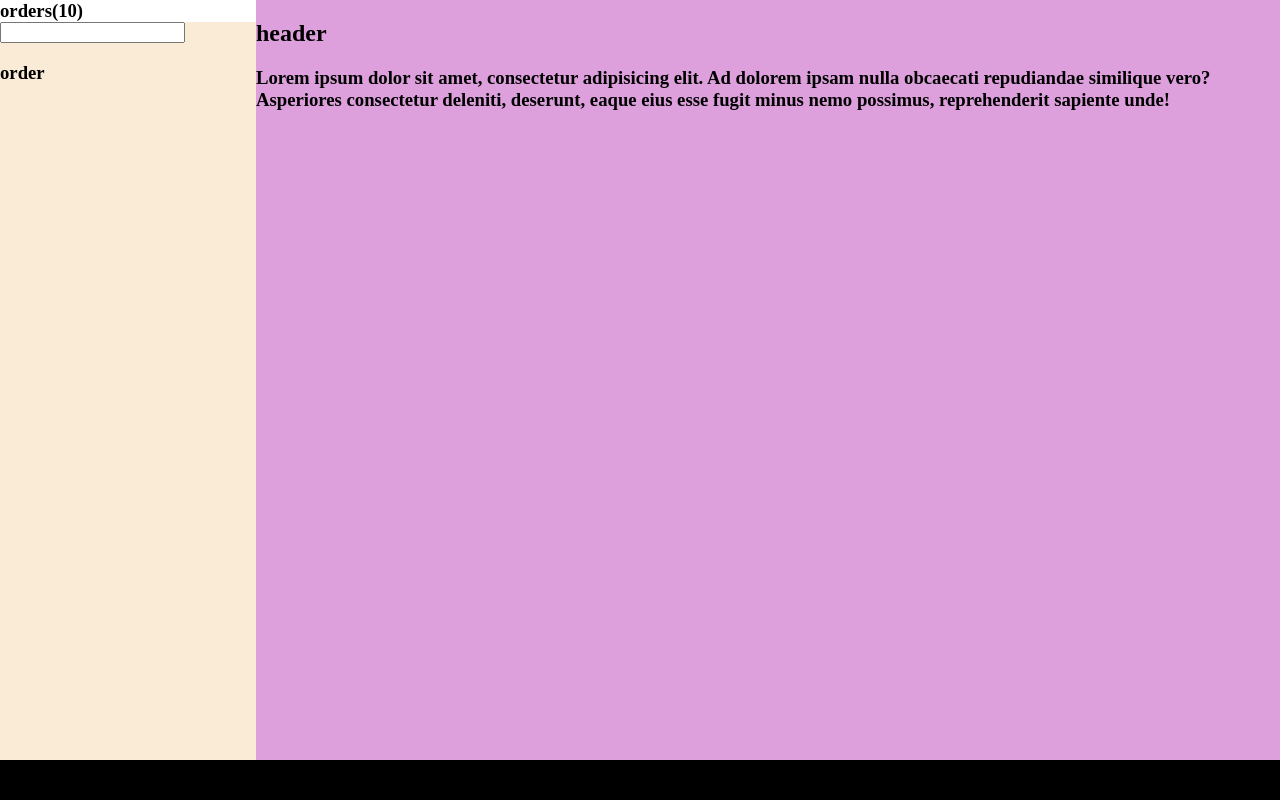
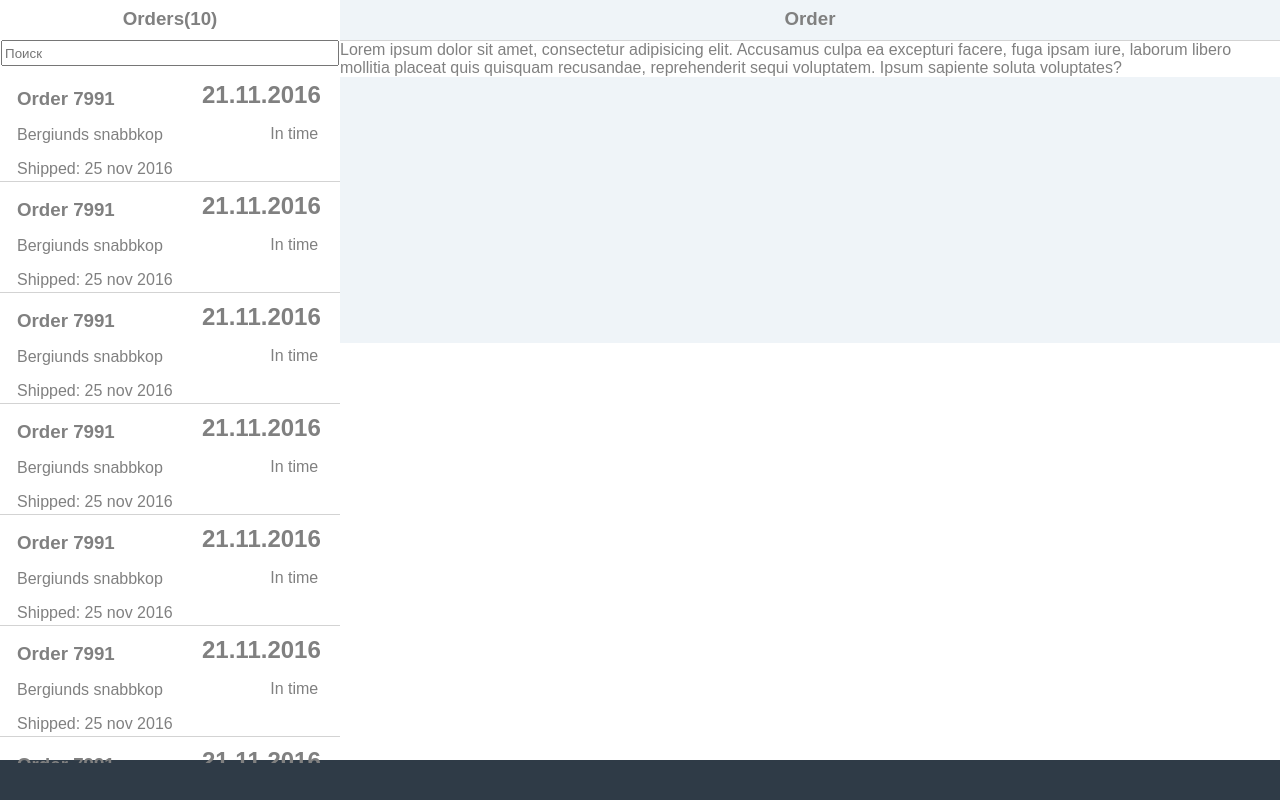
Before and after one commit to VladTataritsky/project-full-stack, a plain HTML site: page index.html in a window 1280 px wide. Drawn offline with Linux system fonts and the light colour scheme.

Commit message:
feat: create sidebar

```diff
--- a/index.css
+++ b/index.css
@@ -1,10 +1,17 @@
-body {
+body, h1, h2, h3, h4, h5, h6{
     margin: 0;
     padding: 0;
+    color: grey;
+    overflow: hidden;
+}
+p{
+    color: grey;
+}
+body {
     height: 100vh;
     width: 100vw;
-    background: rgb(170, 197, 224);
     background: linear-gradient(180deg, rgba(170, 197, 224, 1) 0%, rgba(255, 255, 255, 1) 100%);
+    font-family: sans-serif;
 }
 
 .container {
@@ -12,13 +19,14 @@ body {
     height: calc(100vh - 40px);
     margin: 0 auto;
     display: flex;
+    background-color: white;
 }
 
 footer {
     max-width: 1400px;
     height: 40px;
     margin: 0 auto;
-    background-color: black;
+    background-color: #2f3b47;
 }
 
 section {
@@ -27,29 +35,65 @@ section {
 }
 
 aside {
+    min-width: 340px;
     height: 100%;
-    background-color: antiquewhite;
-    flex: 1;
+    flex: 1.3;
 }
 
-aside header h3 {
-    background-color: white;
-    margin: 0;
-    padding: 0;
+ header{
+    height: 32px;
+    text-align: center;
+    padding-top: 8px;
+}
+form{
+    text-align: center;
+}
+form input{
+    height: 20px;
+    width: 97%;
+}
+.orders {
+    margin-top: 5px;
+    overflow-y: scroll;
+    overflow-x: hidden;
+    height: 91%;
 }
 
-.orders {
-    overflow-y: scroll;
-    height: 90%;
+.order-content{
+    width: 90%;
+    padding: 5%;
+    height: 11%;
+    border-bottom: 1px solid lightgrey;
+}
+.date{
+    position: relative;
+    top: -115px;
+    left: 185px;
+    display: inline-block;
+    width: auto;
 }
 
-form {
+.order-status{
+    position: relative;
+    top: -85px;
+    left: 130px;
+    display: inline-block;
+    width: auto;
 }
 
 .content {
     height: 100%;
-    background-color: plum;
+    width: 100%;
     flex: 4;
+}
+.content header{
+    background-color: #eff4f8;
+    border-bottom: 1px solid lightgrey;
+}
+.order-info{
+    width: 100%;
+    height: 35%;
+    background-color: #eff4f8;
 }
 
 @media (max-width: 1000px) {
--- a/index.html
+++ b/index.html
@@ -9,19 +9,73 @@
 <div class="container">
     <section>
         <aside>
-            <header><h3>orders(10)</h3></header>
+            <header><h3>Orders(10)</h3></header>
             <form action="">
-                <input type="text">
+                <input type="text" placeholder="Поиск">
             </form>
             <div class="orders">
-                <h1>order</h1>
+                <div class="order-content">
+                    <h3>Order 7991</h3>
+                    <p>Bergiunds snabbkop</p>
+                    <p>Shipped: 25 nov 2016</p>
+                    <h2 class="date">21.11.2016</h2>
+                    <p class="order-status">In time</p>
+                </div>
+                <div class="order-content">
+                    <h3>Order 7991</h3>
+                    <p>Bergiunds snabbkop</p>
+                    <p>Shipped: 25 nov 2016</p>
+                    <h2 class="date">21.11.2016</h2>
+                    <p class="order-status">In time</p>
+                </div>
+                <div class="order-content">
+                    <h3>Order 7991</h3>
+                    <p>Bergiunds snabbkop</p>
+                    <p>Shipped: 25 nov 2016</p>
+                    <h2 class="date">21.11.2016</h2>
+                    <p class="order-status">In time</p>
+                </div>
+                <div class="order-content">
+                    <h3>Order 7991</h3>
+                    <p>Bergiunds snabbkop</p>
+                    <p>Shipped: 25 nov 2016</p>
+                    <h2 class="date">21.11.2016</h2>
+                    <p class="order-status">In time</p>
+                </div>
+                <div class="order-content">
+                    <h3>Order 7991</h3>
+                    <p>Bergiunds snabbkop</p>
+                    <p>Shipped: 25 nov 2016</p>
+                    <h2 class="date">21.11.2016</h2>
+                    <p class="order-status">In time</p>
+                </div>
+                <div class="order-content">
+                    <h3>Order 7991</h3>
+                    <p>Bergiunds snabbkop</p>
+                    <p>Shipped: 25 nov 2016</p>
+                    <h2 class="date">21.11.2016</h2>
+                    <p class="order-status">In time</p>
+                </div>
+                <div class="order-content">
+                    <h3>Order 7991</h3>
+                    <p>Bergiunds snabbkop</p>
+                    <p>Shipped: 25 nov 2016</p>
+                    <h2 class="date">21.11.2016</h2>
+                    <p class="order-status">In time</p>
+                </div>
+                <div class="order-content">
+                    <h3>Order 7991</h3>
+                    <p>Bergiunds snabbkop</p>
+                    <p>Shipped: 25 nov 2016</p>
+                    <h2 class="date">21.11.2016</h2>
+                    <p class="order-status">In time</p>
+                </div>
             </div>
         </aside>
         <div class="content">
-            <h1>header</h1>
-            <h3>Lorem ipsum dolor sit amet, consectetur adipisicing elit. Ad dolorem ipsam nulla obcaecati repudiandae
-                similique vero? Asperiores consectetur deleniti, deserunt, eaque eius esse fugit minus nemo possimus,
-                reprehenderit sapiente unde!</h3>
+            <header><h3>Order</h3></header>
+            <div>Lorem ipsum dolor sit amet, consectetur adipisicing elit. Accusamus culpa ea excepturi facere, fuga ipsam iure, laborum libero mollitia placeat quis quisquam recusandae, reprehenderit sequi voluptatem. Ipsum sapiente soluta voluptates?</div>
+            <div class="order-info"></div>
         </div>
     </section>
 </div>
```
